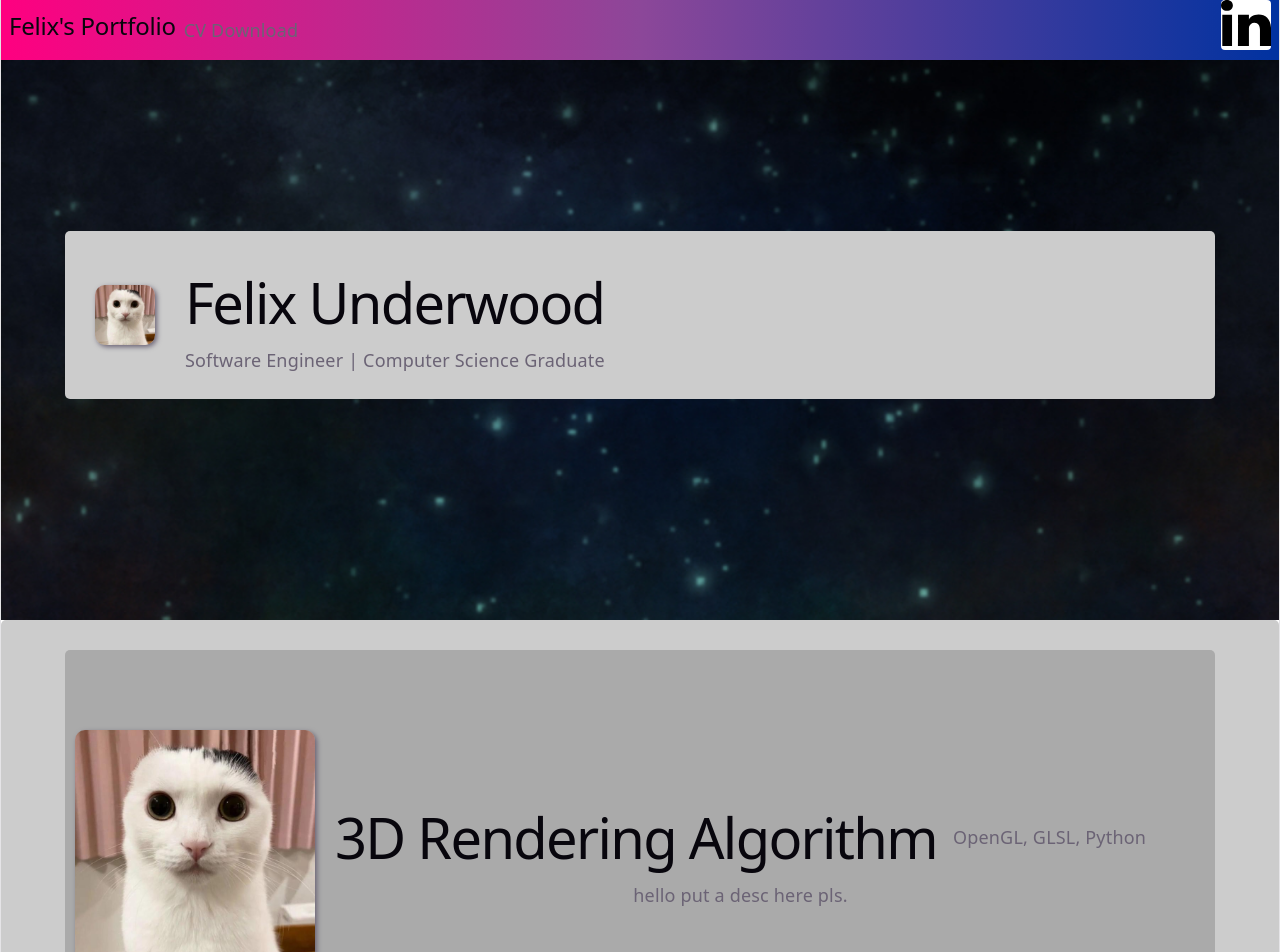
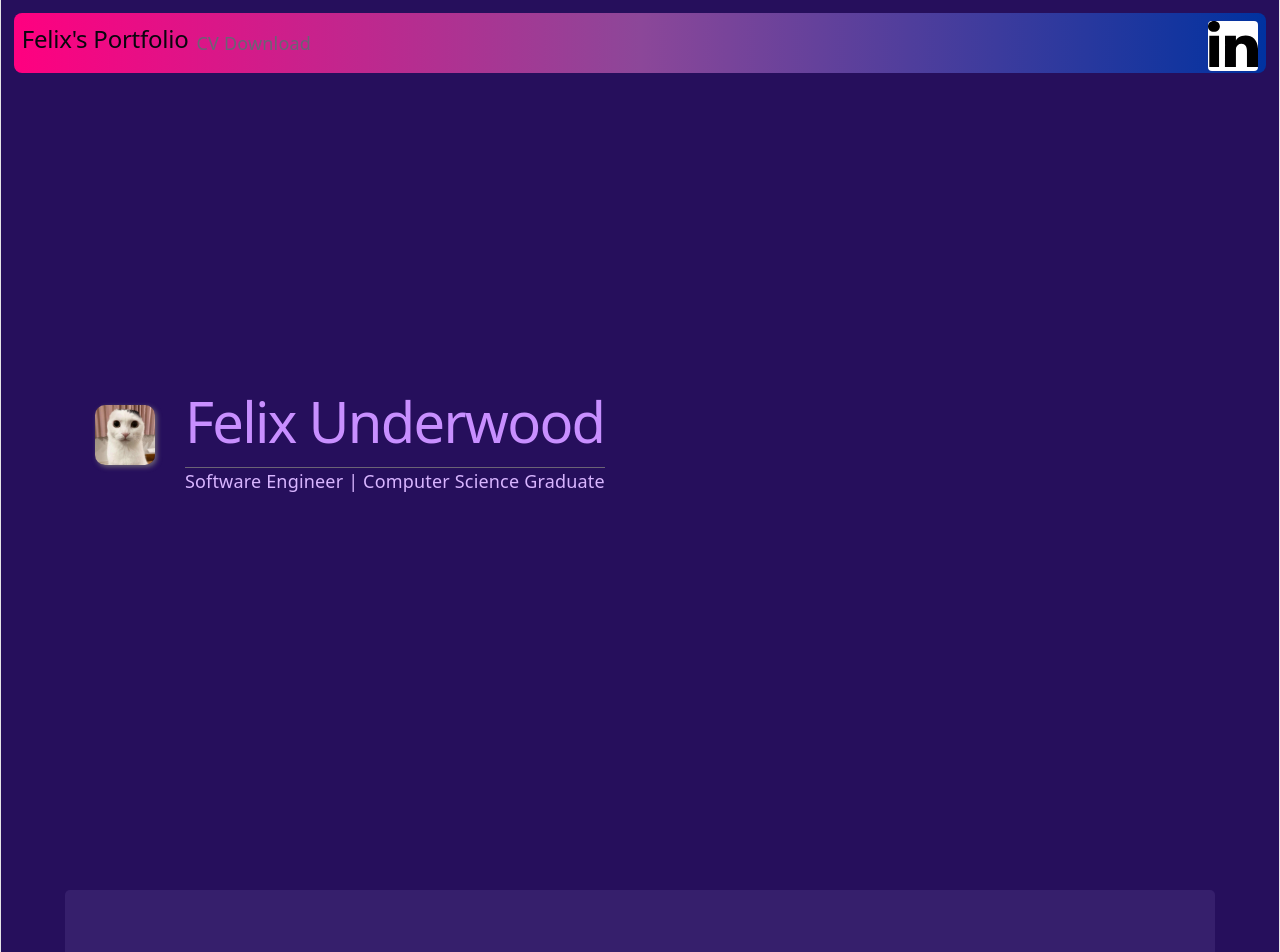
Before and after one commit to Fel1x22/portfolioWebsite, a React (Vite) app in the folder frontend/: page / in a window 1280 px wide. Shown: the top 952 px of the page. Built offline with nearby package versions, Linux system fonts and the light colour scheme.

Commit message:
Changed site colour scheme

```diff
--- a/frontend/public/css/App.css
+++ b/frontend/public/css/App.css
@@ -6,17 +6,25 @@
   display: flex;
   flex-direction: column;
   align-items: center;
+  background: #260f5c;
+}
+
+@keyframes fade-in {
+  from {
+    opacity: 0;
+  }
+  to {
+    opacity: 1.0;
+  }
 }
 
 .name-section {
   width: 100%;
-  height: 70vh;
-  background-image: url("../../src/assets/stars.jpg");
-  background-size: cover;
-  background-repeat: repeat;
+  height: 100vh;
   display: flex;
   justify-content: center;
   align-items: center;
+  animation: fade-in 2s;
 }
 
 .top-section {
@@ -26,7 +34,7 @@
   align-items: center;
   justify-content: left;
   gap: 30px;
-  background-color: #cccccc;
+
   padding-left: 30px;
   border-radius: 5px;
   margin-top: 50px;
@@ -35,8 +43,16 @@
 
 .mini1 {
   text-align: left;
-  justify-content: left;
+  justify-content: space-between;
   flex-direction: column;
+}
+
+.mini1 h1 {
+  color: #C88FFF;
+}
+
+.mini1 h3 {
+  color: #D8B5FF
 }
 
 .top-section img {
@@ -48,7 +64,6 @@
 }
 
 .projects-box {
-  background-color: #cccccc;
   width: 100%;
   height: 2000px;
   display: flex;
@@ -61,7 +76,7 @@
 }
 
 .single-project-box {
-  background-color: #aaaaaa;
+  background-color: #260f5c;
   width: 90%;
   height: 400px;
   display: flex;
@@ -74,11 +89,11 @@
 }
 
 .project-box-mouseOn {
-  background-color: #999999;
+  background-color: #422684;
 }
 
 .project-box-mouseOff {
-  background-color: #aaaaaa;
+  background-color: #361f6c;
 }
 
 .single-project-box img {
@@ -103,14 +118,17 @@
 }
 
 .header-container {
-  width: 100%;
+  width: 98%;
   height: 60px;
   background: linear-gradient(90deg, #ff0080, #8c4799, #0032a0);
   display: flex;
   justify-content: space-between;
   position: sticky;
-  top: 0;
-  padding: 0 8px;
+  top: 1vw;
+  padding: 8px;
+  border-radius: 8px;
+
+  animation: fade-in 2s;
 }
 
 .header-left {
--- a/frontend/src/App.jsx
+++ b/frontend/src/App.jsx
@@ -9,6 +9,7 @@ function NameBox() {
       <img src={cat} className="personal-picture" alt="personal-picture" />
       <div className="mini1">
         <h1>Felix Underwood</h1>
+        <hr width="100%" color="£C88FFF"/>
         <h3>Software Engineer | Computer Science Graduate</h3>
       </div>
     </div>
```
